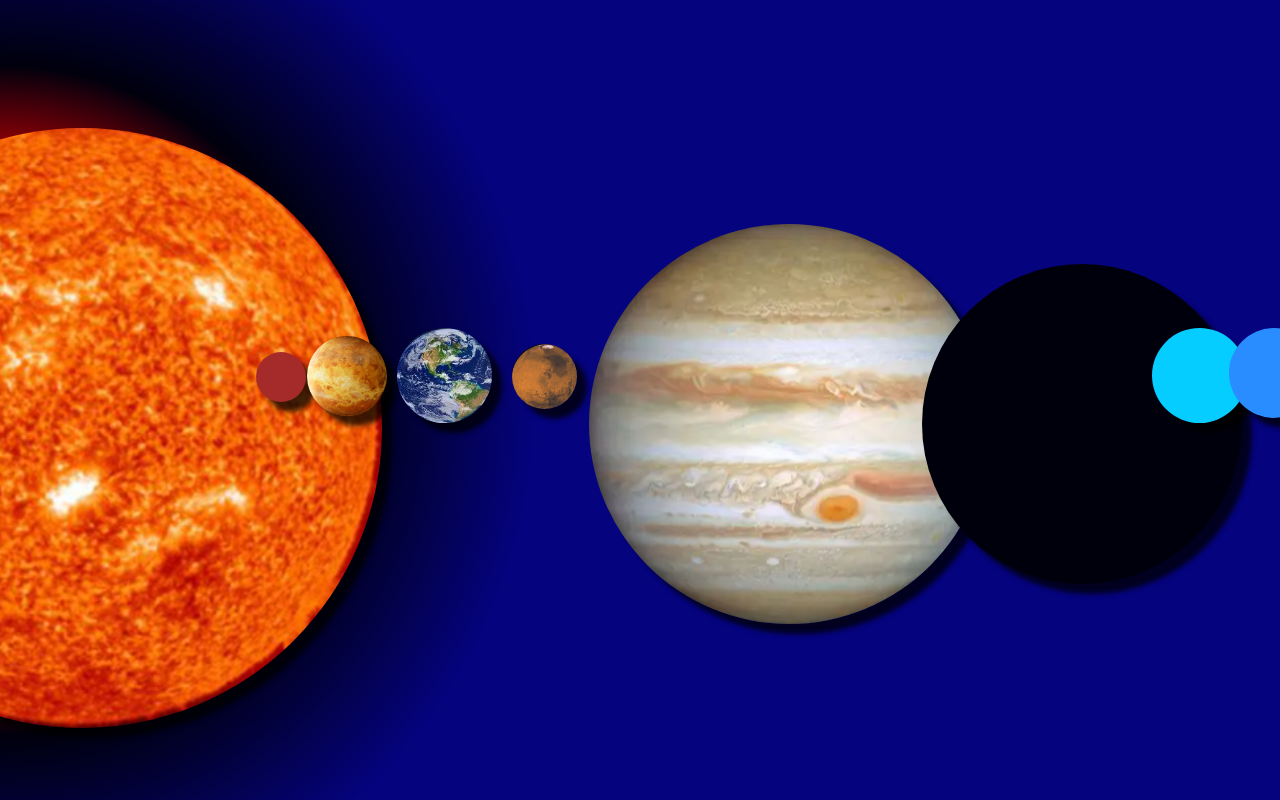
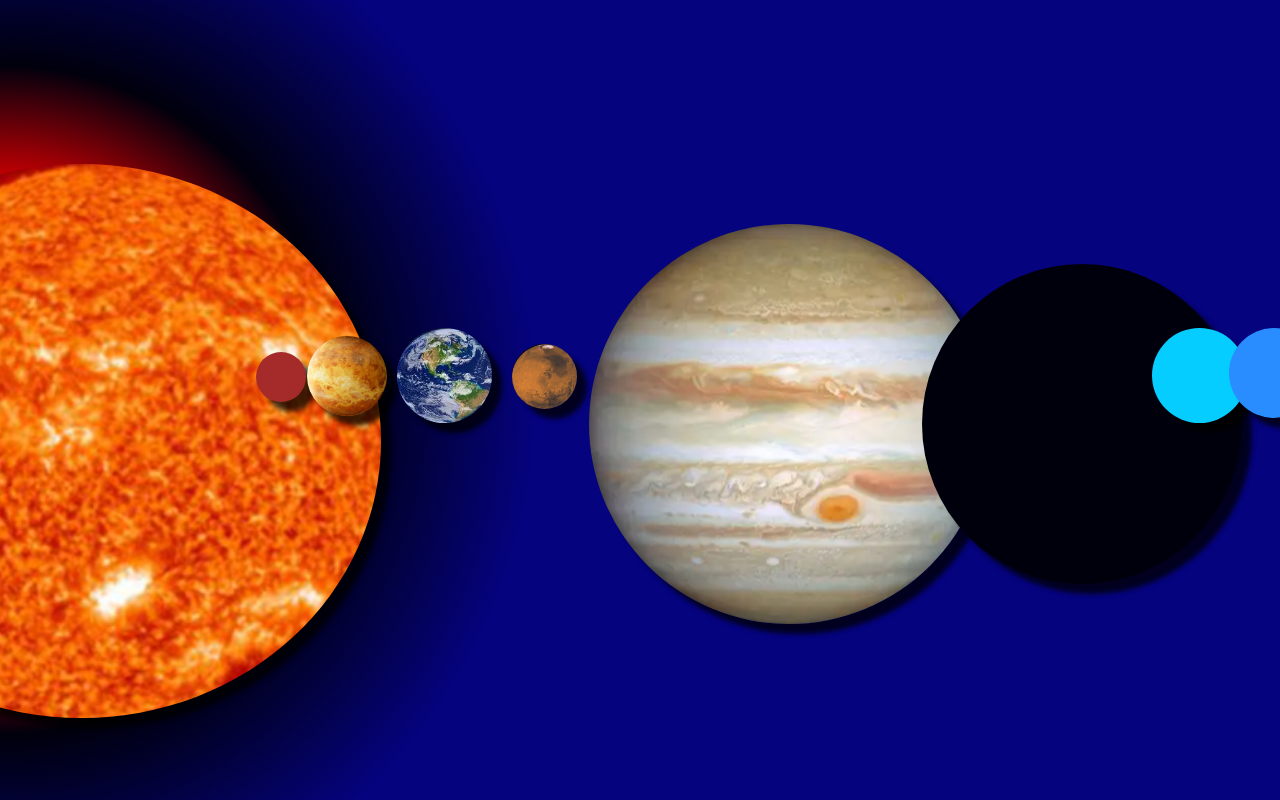
Before and after one commit to AleksandreBochorishvili/git-galaxy, a plain HTML site: page index.html in a window 1280 px wide. Shown: the top 800 px of the page. Drawn offline with Linux system fonts and the light colour scheme.

Commit message:
Adjust sun dimensions and positioning for improved layout

```diff
--- a/style.scss
+++ b/style.scss
@@ -69,14 +69,14 @@ body {
   @include red($lava, 100%);
 }
 .sun {
-  width: 600px;
-  height: 600px;
+  width: 599px;
+  height: 554px;
   background-image: url(/images/sun.png);
-  background-size: 600px 600px;
+  background-size: 700px;
   background-repeat: no-repeat;
   border-radius: 50%;
   position: absolute;
-  @include top-left(16%, -17%);
+  @include top-left(20.5%, -17%);
   box-shadow: 10px 10px 5px 0px rgba(0, 0, 0, 0.75);
   -webkit-box-shadow: 10px 10px 5px 0px rgba(0, 0, 0, 0.75);
   -moz-box-shadow: 10px 10px 5px 0px rgba(0, 0, 0, 0.75);
```
Also changed, not shown: style.css, 1 other file.
